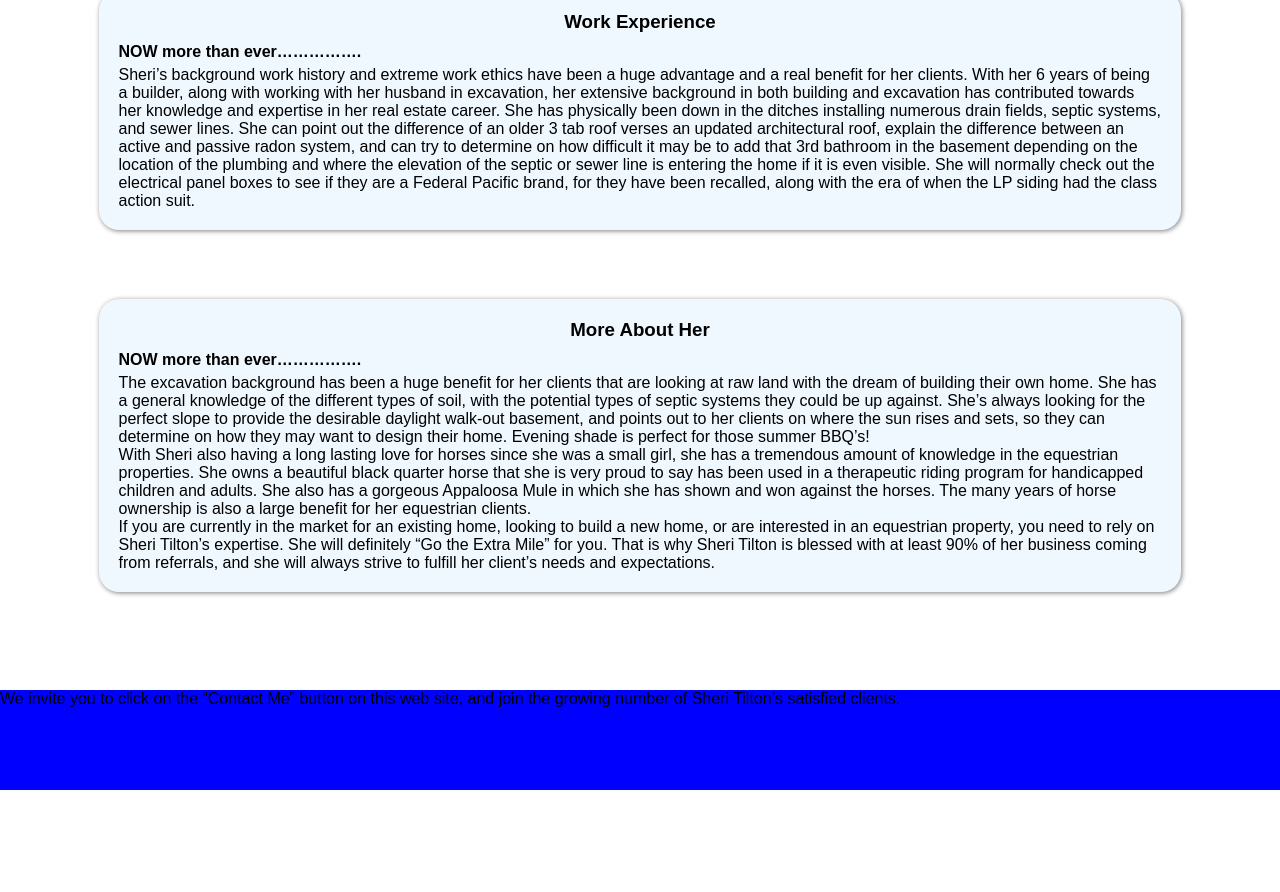
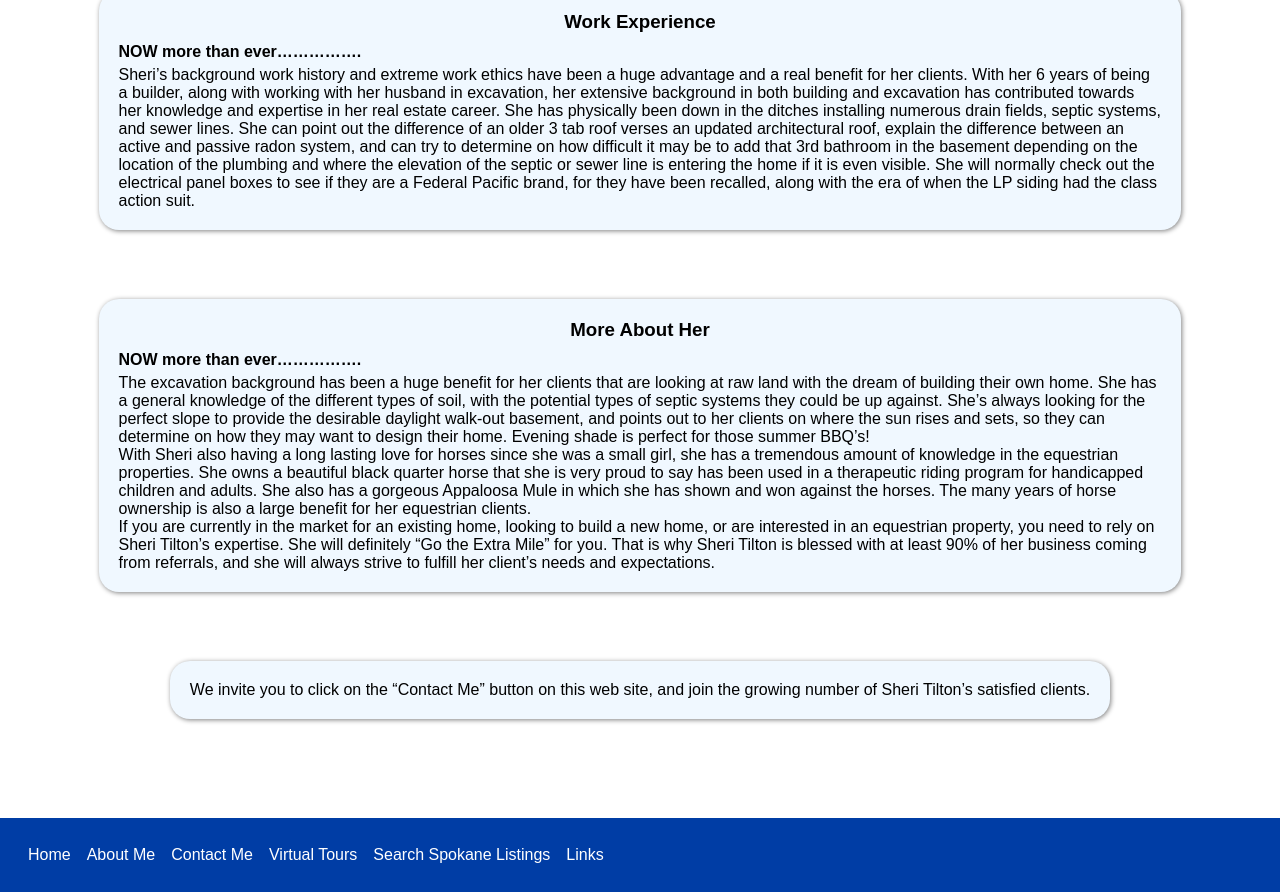
Before and after one commit to nic-gdes/assignment-css-grid-with-flexbox-missidaho, a plain HTML site: page index.html in a window 1280 px wide. Shown: the part 994-1886 px from the top of the page. Before the commit the page ends 1784 px from the top, so only its background shows below. Drawn offline with Linux system fonts and the light colour scheme.

Commit message:
working on footer

```diff
--- a/index.html
+++ b/index.html
@@ -83,7 +83,17 @@
                 <h4>NOW more than ever…………….</h4>
                 <p>
 
-                    Sheri’s background work history and extreme work ethics have been a huge advantage and a real benefit for her clients.  With her 6 years of being a builder, along with working with her husband in excavation, her extensive background in both building and excavation has contributed towards her knowledge and expertise in her real estate career.  She has physically been down in the ditches installing numerous drain fields, septic systems, and sewer lines.  She can point out the difference of an older 3 tab roof verses an updated architectural roof, explain the difference between an active and passive radon system, and can try to determine on how difficult it may be to add that 3rd bathroom in the basement depending on the location of the plumbing and where the elevation of the septic or sewer line is entering the home if it is even visible.  She  will normally  check out the electrical panel boxes to see if they are a Federal Pacific brand, for they have been recalled, along with the era of when the LP siding had the class action suit.
+                    Sheri’s background work history and extreme work ethics have been a huge advantage and a real
+                    benefit for her clients. With her 6 years of being a builder, along with working with her husband in
+                    excavation, her extensive background in both building and excavation has contributed towards her
+                    knowledge and expertise in her real estate career. She has physically been down in the ditches
+                    installing numerous drain fields, septic systems, and sewer lines. She can point out the difference
+                    of an older 3 tab roof verses an updated architectural roof, explain the difference between an
+                    active and passive radon system, and can try to determine on how difficult it may be to add that 3rd
+                    bathroom in the basement depending on the location of the plumbing and where the elevation of the
+                    septic or sewer line is entering the home if it is even visible. She will normally check out the
+                    electrical panel boxes to see if they are a Federal Pacific brand, for they have been recalled,
+                    along with the era of when the LP siding had the class action suit.
                 </p>
             </div>
             <div class="cards">
@@ -91,18 +101,45 @@
                 <h4>NOW more than ever…………….</h4>
                 <p>
 
-                    The excavation background has been a huge benefit for her clients that are looking at raw land with the dream of building their own home.  She has a general knowledge of the different types of soil, with the potential types of septic systems they could be up against.  She’s always looking for the perfect slope to provide the desirable daylight walk-out basement, and points out to her clients on where the sun rises and sets, so they can determine on how they may want to design their home.  Evening shade is perfect for those summer BBQ’s!  </p>
+                    The excavation background has been a huge benefit for her clients that are looking at raw land with
+                    the dream of building their own home. She has a general knowledge of the different types of soil,
+                    with the potential types of septic systems they could be up against. She’s always looking for the
+                    perfect slope to provide the desirable daylight walk-out basement, and points out to her clients on
+                    where the sun rises and sets, so they can determine on how they may want to design their home.
+                    Evening shade is perfect for those summer BBQ’s! </p>
 
-                   <p> With Sheri also having a long lasting love for horses since she was a small girl, she has a tremendous amount of knowledge in the equestrian properties.  She owns a beautiful black quarter horse that she is very proud to say has been used in a therapeutic riding program for handicapped children and adults.  She also has a gorgeous Appaloosa Mule in which she has shown and won against the horses.  The many years of horse ownership is also a large benefit for her equestrian clients.</p>
+                <p> With Sheri also having a long lasting love for horses since she was a small girl, she has a
+                    tremendous amount of knowledge in the equestrian properties. She owns a beautiful black quarter
+                    horse that she is very proud to say has been used in a therapeutic riding program for handicapped
+                    children and adults. She also has a gorgeous Appaloosa Mule in which she has shown and won against
+                    the horses. The many years of horse ownership is also a large benefit for her equestrian clients.
+                </p>
 
-                    <p>If you are currently in the market for an existing home, looking to build a new home, or are interested in an equestrian property, you need to rely on Sheri Tilton’s expertise.  She will definitely “Go the Extra Mile” for you.  That is why Sheri Tilton is blessed with at least 90% of her business coming from referrals, and she will always strive to fulfill her client’s needs and expectations.</p>
+                <p>If you are currently in the market for an existing home, looking to build a new home, or are
+                    interested in an equestrian property, you need to rely on Sheri Tilton’s expertise. She will
+                    definitely “Go the Extra Mile” for you. That is why Sheri Tilton is blessed with at least 90% of her
+                    business coming from referrals, and she will always strive to fulfill her client’s needs and
+                    expectations.</p>
 
             </div>
+            <div class="cards">
+                <p>We invite you to click on the “Contact Me” button on this web site, and join the growing number of
+                    Sheri Tilton’s satisfied clients.</p>
+            </div>
+
 
 
         </div>
         <footer>
-<p>We invite you to click on the “Contact Me” button on this web site, and join the growing number of Sheri Tilton’s satisfied clients.</p>
+            <li class="footerinfo">
+                <ul class="footerlinks">Home</ul>
+                <ul class="footerlinks">About Me </ul>
+                <ul class="footerlinks">Contact Me </ul>
+                <ul class="footerlinks">Virtual Tours</ul>
+                <ul class="footerlinks">Search Spokane Listings</ul>
+                <ul class="footerlinks">Links</ul>
+            </li>
+
         </footer>
     </div>
 </body>
--- a/style.css
+++ b/style.css
@@ -49,7 +49,7 @@ body {
   }
 
   .menu li:hover {
-    background-color: blue;
+    background-color: #003DA5;
     border-radius: 5px;
     transition: 0.3s ease;
 
@@ -106,6 +106,7 @@ input[type=checkbox] {
     display: none;
     font-size: 40px;
     user-select: none;
+    color: #003DA5;
   }
 
   /* APPLYING MEDIA QUERIES */
@@ -123,7 +124,7 @@ input[type=checkbox] {
 
     .menu li:hover {
       display: inline-block;
-      background-color:blue;
+      background-color:#003DA5;
       transition: 0.3s ease;
       color: #ffffff;
     }
@@ -205,8 +206,12 @@ input[type=checkbox] {
 
 footer {
     display: flex;
-    height: 100px;
-    background-color: blue;
+    height: auto;
+    background-color: #003DA5;
+    /* background-image: url(./images/mountains.jpeg);
+    background-position: cover;
+    background-repeat: no-repeat;
+    width: 100%; */
 }
 .cards {
     display: flex;
@@ -230,6 +235,21 @@ footer {
   flex-direction: column;
   color: #ffffff;
   padding: 20px;
-
+  justify-content: flex-start; /* Align items to the right (horizontal) */
+  align-items: flex-start;
 
 }
+.footerinfo  {
+  display: flex;
+  flex-wrap: wrap;
+  align-content: center;
+  justify-content: center;
+  /* align-items: center;  */
+  align-content: space-between;
+  padding: 20px;
+}
+.footerlinks {
+  padding: 8px;
+  color: #ffffff;
+
+}
```
Also changed, not shown: images/mountains.jpeg (added).
